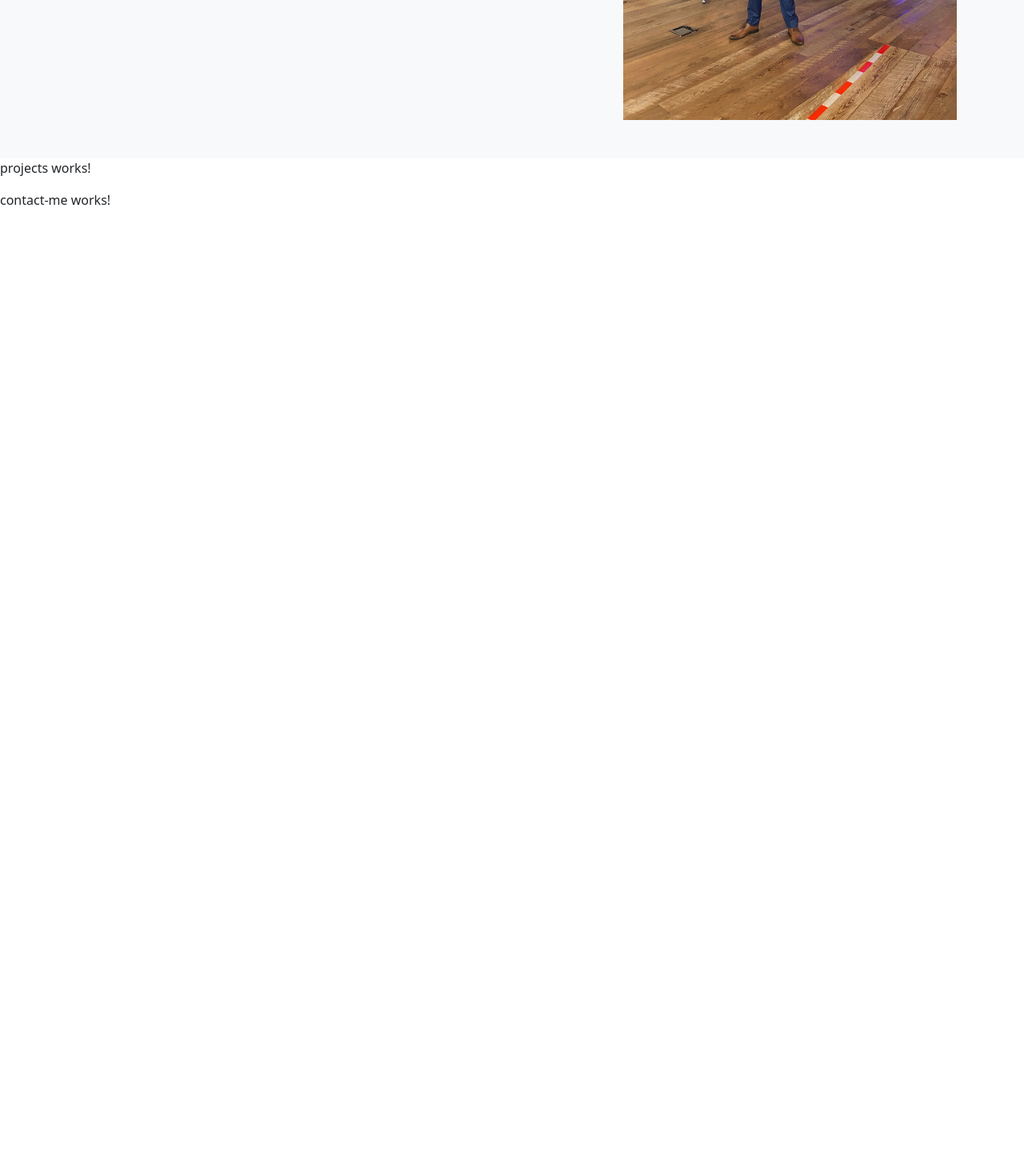
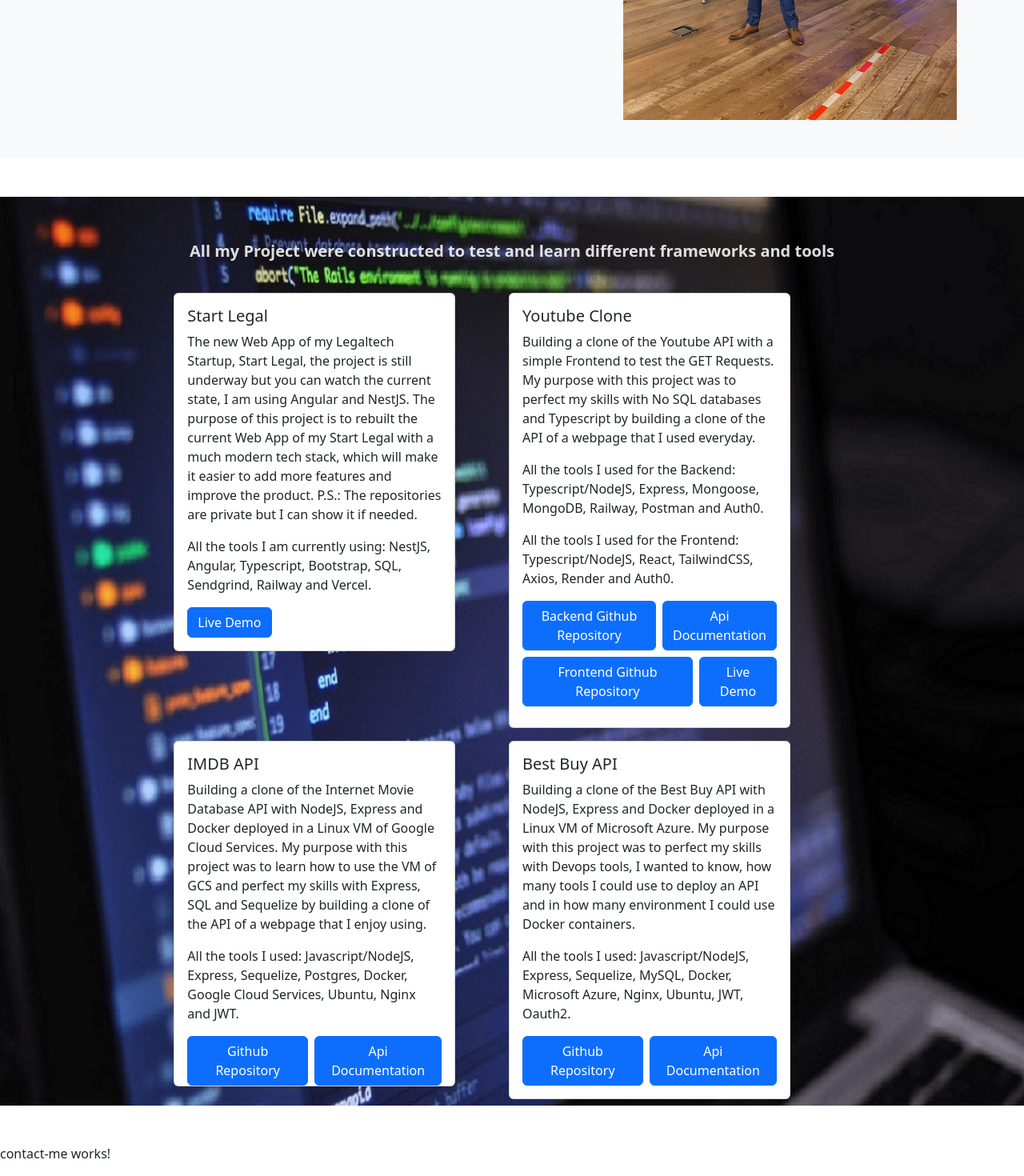
Before and after one commit to Stepalom77/new-portfolio, an Angular app: page / in a window 1280 px wide. Shown: the part 1523-2993 px from the top of the page at 80% size. Before the commit the page ends 1801 px from the top, so only its background shows below. Built offline with nearby package versions, Linux system fonts and the light colour scheme.

Commit message:
projects component done

```diff
--- a/src/app/home/projects/projects.component.css
+++ b/src/app/home/projects/projects.component.css
@@ -0,0 +1,13 @@
+#projects-container {
+  background-image: url("../../../assets/img/pexels-luis-gomes-546819.jpg");
+  background-repeat: no-repeat;
+  background-size: 100% 100%;
+  min-height: 100vh;
+  margin: 0;
+  flex-direction: row;
+}
+
+#projects-title {
+  color: rgba(255, 255, 255, 0.86);
+  font-weight: 600;
+}
--- a/src/app/home/projects/projects.component.html
+++ b/src/app/home/projects/projects.component.html
@@ -1 +1,75 @@
-<p>projects works!</p>
+<div class="container-fluid mt-lg-auto" id="projects-container">
+  <div class="row my-5">
+    <div class="col text-center mt-5">
+      <h5 class="mt-2" id="projects-title">All my Project were constructed to test and learn different frameworks and tools</h5>
+      <br>
+    </div>
+    <div class="row d-flex justify-content-center">
+      <div class="col-md-4 p-2">
+        <div class="card" style="width: 22rem; height: 28rem;">
+          <div class="card-body">
+            <h5 class="card-title">Start Legal</h5>
+            <p class="card-text">The new Web App of my Legaltech Startup, Start Legal, the project is still underway but you can watch the current state,
+              I am using Angular and NestJS. The purpose of this project is to rebuilt the current Web App of my Start Legal with a much modern tech stack,
+               which will make it easier to add more features and improve the product. P.S.: The repositories are private but I can show it if needed.</p>
+               <p class="card-text">All the tools I am currently using: NestJS, Angular, Typescript, Bootstrap, SQL, Sendgrind, Railway and Vercel.</p>
+              <a href="https://startlegalapp-production.up.railway.app/" class="btn btn-primary" target="_blank">Live Demo</a>
+          </div>
+        </div>
+      </div>
+      <div class="col-md-4 p-2">
+        <div class="card" style="width: 22rem; height: 34rem;">
+          <div class="card-body">
+            <h5 class="card-title">Youtube Clone</h5>
+            <p class="card-text">Building a clone of the Youtube API with a simple Frontend to test the GET Requests. My purpose with this project was to
+              perfect my skills with No SQL databases and Typescript by building a clone of the API of a webpage that I used everyday.</p>
+               <p class="card-text">All the tools I used for the Backend: Typescript/NodeJS, Express, Mongoose, MongoDB, Railway, Postman and Auth0. </p>
+               <p class="card-text"> All the tools I used for the Frontend: Typescript/NodeJS, React, TailwindCSS, Axios, Render and Auth0. </p>
+               <div class="col d-flex justify-content-center">
+                <a href="https://github.com/Stepalom77/youtube_clone" class="btn btn-primary" target="_blank">Backend Github Repository</a>
+              <a href="https://documenter.getpostman.com/view/17975789/2s7YfSdD9A" class="btn btn-primary ms-2" target="_blank">Api Documentation</a>
+               </div>
+              <div class="col d-flex justify-content-center mt-2">
+                <a href="https://github.com/Stepalom77/youtube_clone_app" class="btn btn-primary" target="_blank">Frontend Github Repository</a>
+              <a href="https://youtube-clone-app.onrender.com/" class="btn btn-primary ms-2" target="_blank">Live Demo</a>
+              </div>
+          </div>
+        </div>
+      </div>
+    </div>
+    <div class="row d-flex justify-content-center">
+      <div class="col-md-4 p-2">
+        <div class="card" style="width: 22rem; height: 27rem;">
+          <div class="card-body">
+            <h5 class="card-title">IMDB API</h5>
+            <p class="card-text">Building a clone of the Internet Movie Database API with NodeJS, Express and Docker deployed in a Linux VM of
+              Google Cloud Services. My purpose with this project was to learn how to use the VM of GCS and perfect my skills with Express, SQL and
+              Sequelize by building a clone of the API of a webpage that I enjoy using.</p>
+               <p class="card-text">All the tools I used: Javascript/NodeJS, Express, Sequelize, Postgres, Docker, Google Cloud Services, Ubuntu, Nginx and
+                JWT.</p>
+                <div class="col d-flex justify-content-center">
+                  <a href="https://github.com/Stepalom77/IMDB-Clone-API" class="btn btn-primary" target="_blank">Github Repository</a>
+                <a href="https://www.imdb-api-clone.xyz/api/v1/api-docs/" class="btn btn-primary ms-2" target="_blank">Api Documentation</a>
+                 </div>
+          </div>
+        </div>
+      </div>
+      <div class="col-md-4 p-2">
+        <div class="card" style="width: 22rem; height: 28rem;">
+          <div class="card-body">
+            <h5 class="card-title">Best Buy API</h5>
+            <p class="card-text">Building a clone of the Best Buy API with NodeJS, Express and Docker deployed in a Linux VM of Microsoft Azure.
+              My purpose with this project was to perfect my skills with Devops tools, I wanted to know, how many tools I could use to deploy an API
+              and in how many environment I could use Docker containers.</p>
+              <p class="card-text">All the tools I used: Javascript/NodeJS, Express, Sequelize, MySQL, Docker, Microsoft Azure, Nginx, Ubuntu, JWT,
+                Oauth2.</p>
+              <div class="col d-flex justify-content-center">
+                <a href="https://github.com/Stepalom77/Best_buy_api_clone" class="btn btn-primary" target="_blank">Github Repository</a>
+              <a href="https://www.palomino-bestbuyclone-proyect.xyz/" class="btn btn-primary ms-2" target="_blank">Api Documentation</a>
+               </div>
+          </div>
+        </div>
+      </div>
+    </div>
+  </div>
+</div>
```
